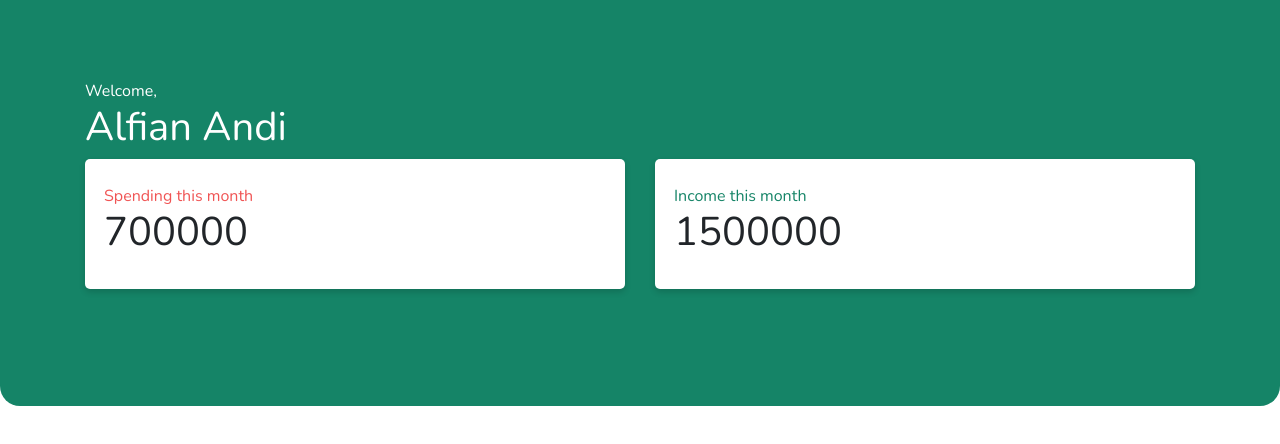
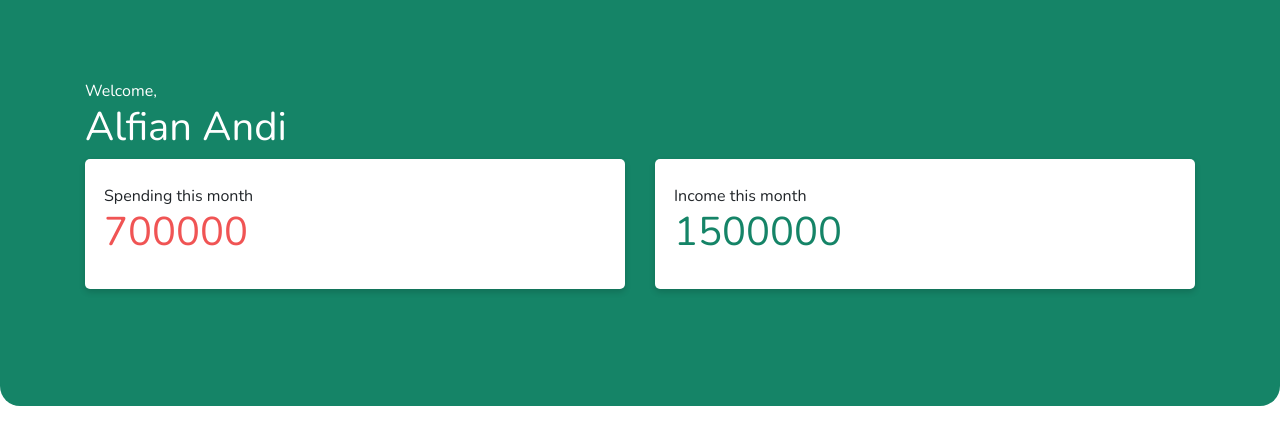
Before and after one commit to alfianandinugraha/yourduit, a React (Create React App) app: page /#/dashboard in a window 1280 px wide. Shown: the top 444 px of the page. Built offline with nearby package versions, Linux system fonts and the light colour scheme.

Commit message:
add: create color for nominal

```diff
--- a/src/Components/CashBoard.tsx
+++ b/src/Components/CashBoard.tsx
@@ -1,8 +1,9 @@
-import React, { ReactNode } from 'react'
+import React from 'react'
 
 interface Props {
   nominal: number;
-  children: ReactNode;
+  text: string;
+  color: string;
 }
 
 export const CashBoard = (props: Props) => {
@@ -20,8 +21,10 @@ export const CashBoard = (props: Props) => {
           padding: "25px 0 25px 19px"
         }
       }>
-        {props.children}
-        <h1>{props.nominal}</h1>
+        <div>{props.text}</div>
+        <div className={`text-${props.color}`}>
+          <h1>{props.nominal}</h1>
+        </div>
       </div>
     </div>
   )
--- a/src/Pages/DashboardPage.tsx
+++ b/src/Pages/DashboardPage.tsx
@@ -27,14 +27,10 @@ const DashboardPage = () => {
       </Row>
       <Row>
         <Col md="6">
-          <CashBoard nominal={700000}>
-            <div className="text-danger">Spending this month</div>
-          </CashBoard>
+          <CashBoard nominal={700000} text="Spending this month" color="danger"/>
         </Col>
         <Col md="6">
-          <CashBoard nominal={1500000}>
-            <div className="text-primary">Income this month</div>
-          </CashBoard>
+          <CashBoard nominal={1500000} text="Income this month" color="primary"/>
         </Col>
       </Row>
     </>
```
